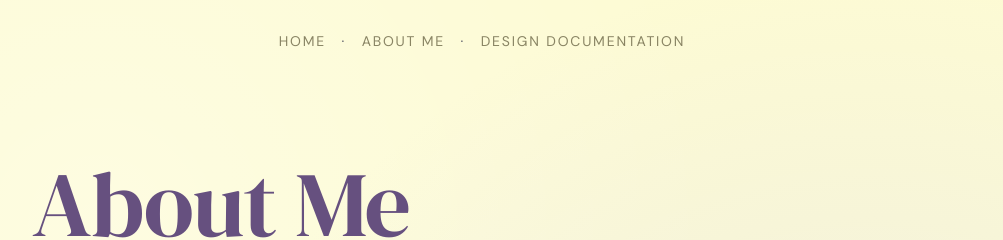
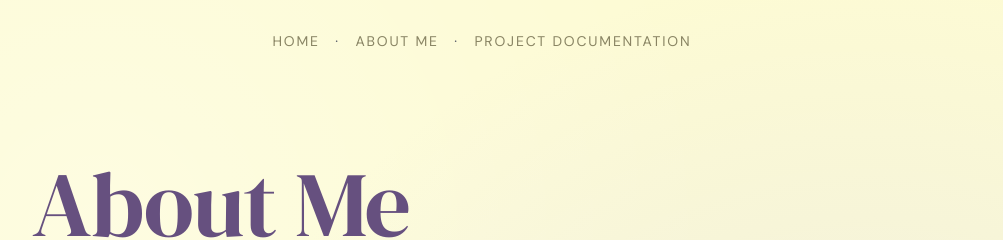
Before and after one commit to Sanjidahjahan/fall2026-design-documentation, a Jekyll site: the page built from about.md, in a window 1280 px wide. Shown: the top 240 px of the page, without its empty margins (158-1161 px from the left). Built offline with Jekyll 4.4.1, drawn with Linux system fonts in a browser that asks for light colours.

Commit message:
Update documentation link and email address

```diff
--- a/_layouts/default.html
+++ b/_layouts/default.html
@@ -16,7 +16,7 @@
     ·
     <a href="{{ '/about.html' | relative_url }}">About Me</a>
     ·
-    <a href="{{ '/documentation.html' | relative_url }}">Design Documentation</a>
+    <a href="{{ '/documentation.html' | relative_url }}">Project Documentation</a>
   </nav>
 
   <main>
@@ -24,7 +24,7 @@
   </main>
 
   <footer>
-    <a href="mailto:YOUR-EMAIL-HERE">Email</a>
+    <a href="mailto:sj3334@barnard.edu">Email</a>
     <span>·</span>
     <a href="https://github.com/Sanjidahjahan" target="_blank">GitHub</a>
   </footer>
```
